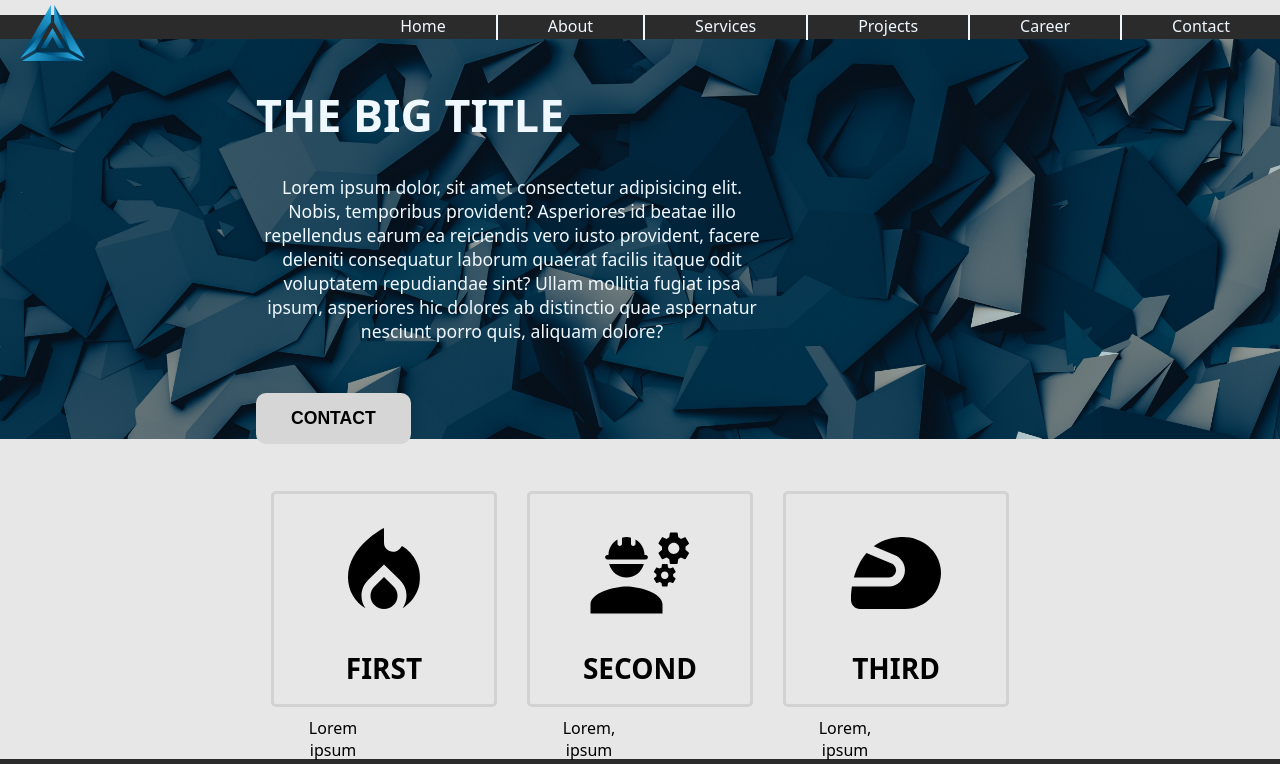
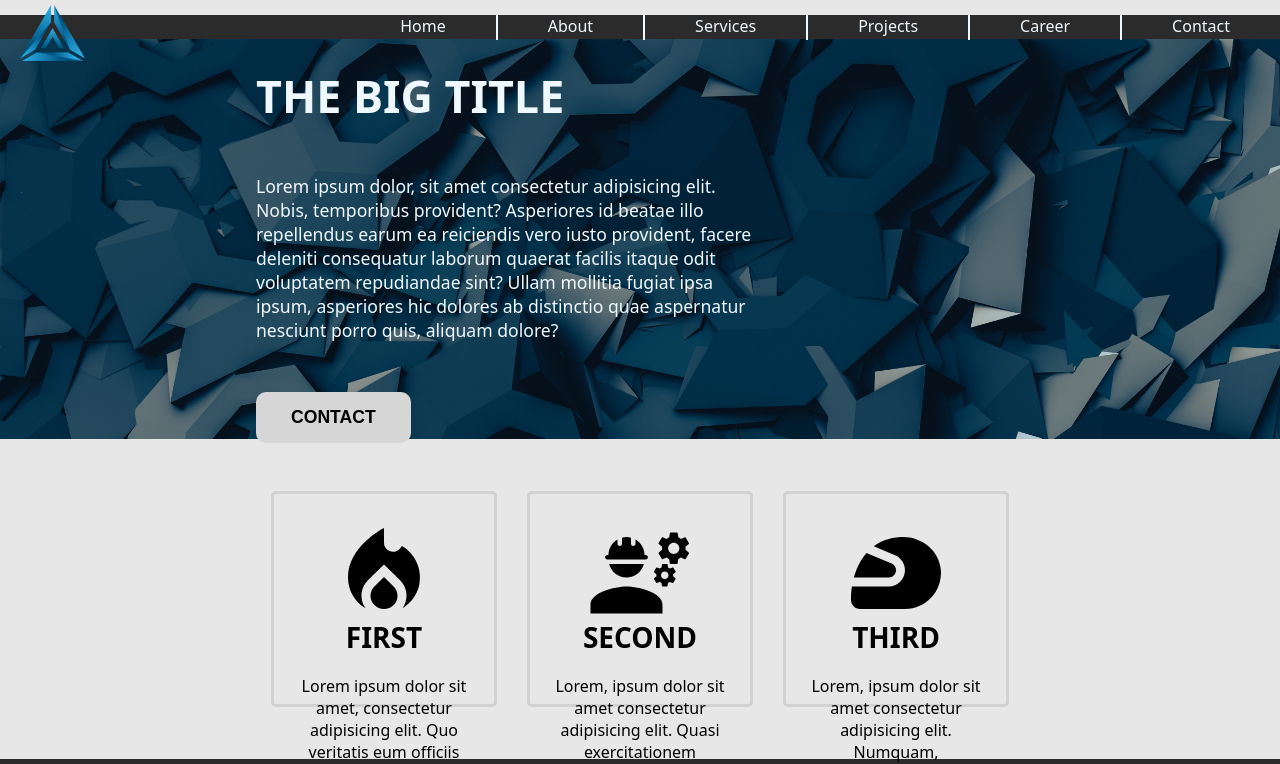
Before and after one commit to raptile666/sample-company-site-react, a React (Create React App) app: page / in a window 1280 px wide. Shown: the top 764 px of the page. Built offline with nearby package versions, Linux system fonts and the light colour scheme; the HTML template or start-up script is replaced by a standard one.

Commit message:
minor changes on Career style

```diff
--- a/src/styles/Career.css
+++ b/src/styles/Career.css
@@ -12,22 +12,22 @@
     margin-bottom: 30px;
 }
 
-a{
+.careerMain a{
     text-decoration: none;
     color: black;
 }
 
-h1{
+.careerMain h1{
     margin-top: 50px;
     margin-bottom: 30px;
 }
 
-h4{
+.careerMain h4{
     margin-top: 0px;
     margin-bottom: 10px;
 }
 
-p{
+.careerMain p{
     width: 40%;
     text-align: center;
     margin-top: 0;
@@ -38,7 +38,7 @@ p{
     margin-top: 40px;
 }
 
-ul{
+.careerMain ul{
     margin: 0px;
     margin-bottom: 40px;
 }
```
